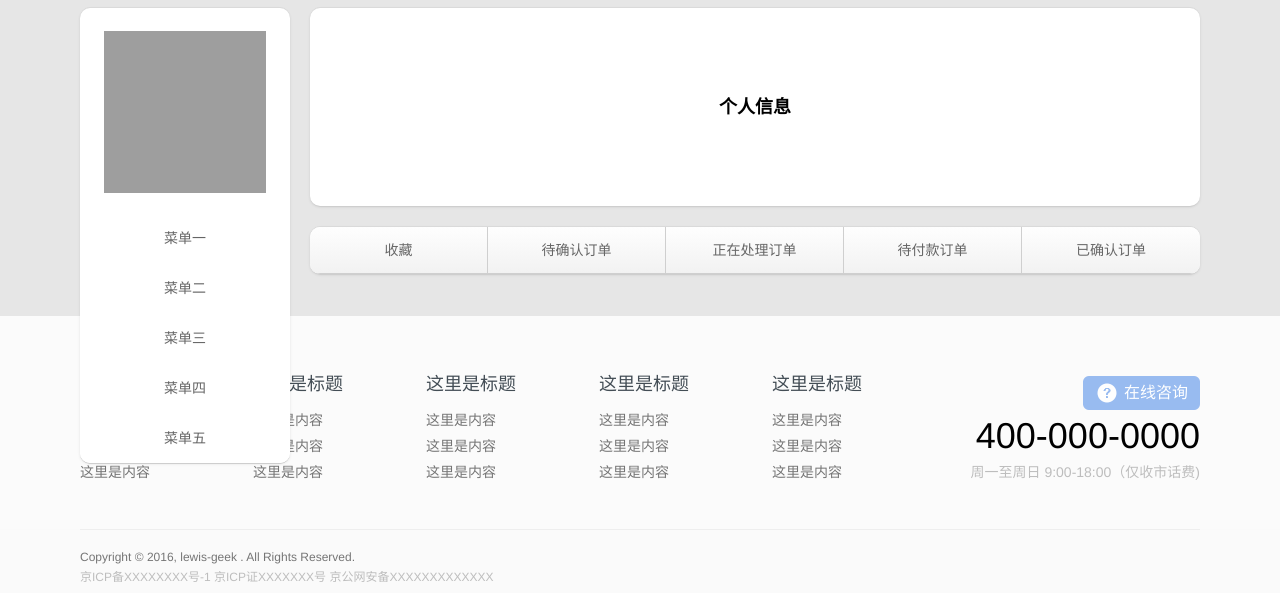
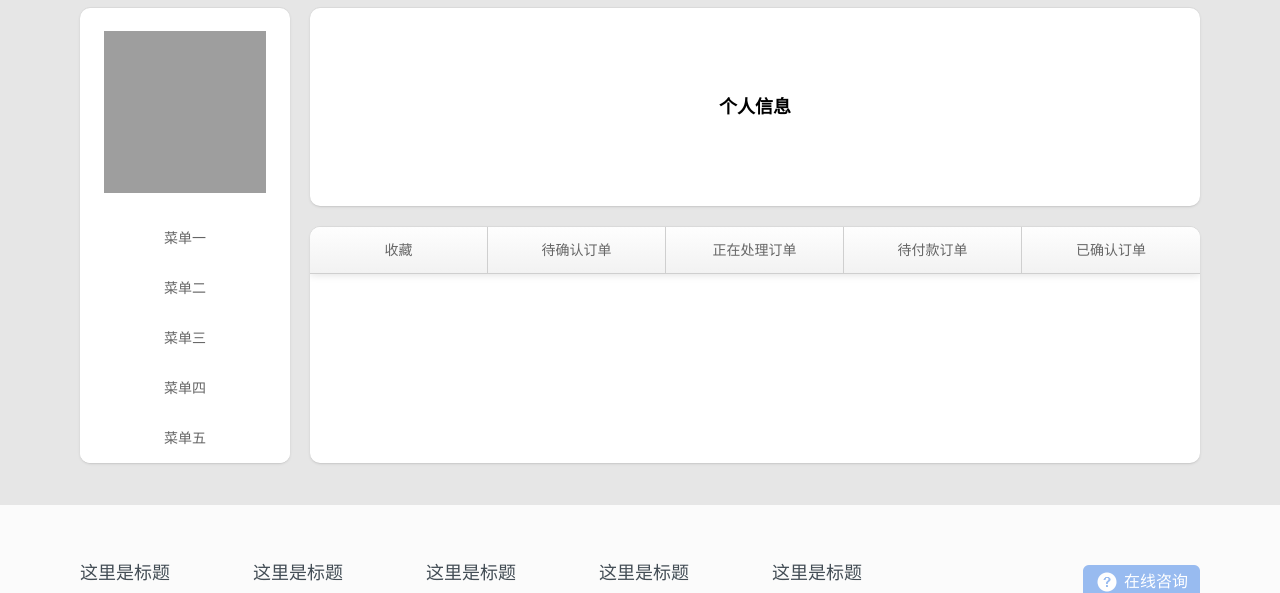
Before and after one commit to lewis-geek/Let-Out-Classrooms, a plain HTML site: page personalCenter.html in a window 1280 px wide. Shown: the part 163-756 px from the top of the page. Drawn offline with Linux system fonts and the light colour scheme; grey boxes are pictures that could not be loaded.

```diff
--- a/style/main.css
+++ b/style/main.css
@@ -896,6 +896,7 @@ li.submit {
     color: #666;
     padding: 0;
     overflow: hidden;
+    min-height: 236px;
 }
 
 .order-info-nav {
```
